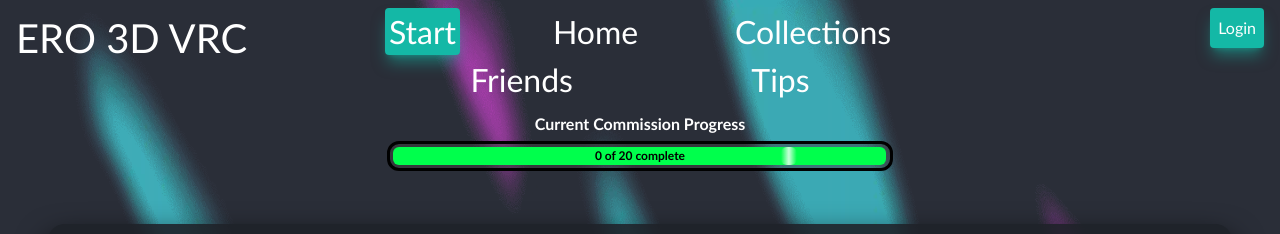
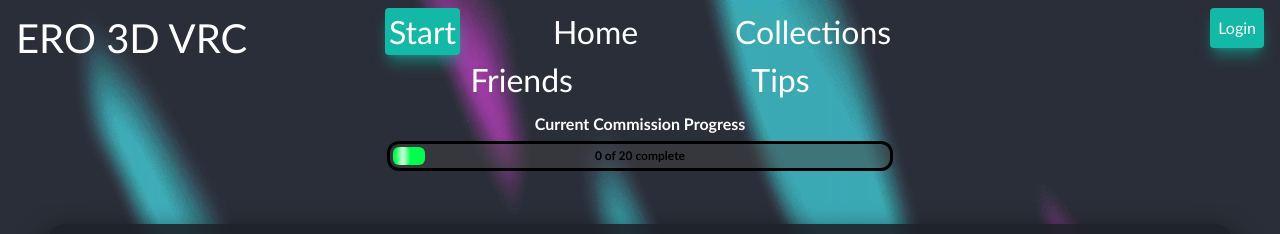
Before and after one commit to ajlineb/Ero3D-VRC, a React (Create React App) app in the folder client/: page /#/ in a window 1280 px wide. Shown: the top 234 px of the page. Built offline with nearby package versions, Linux system fonts and the light colour scheme; what tw-elements would draw is missing.

Commit message:
updating the commission bar progress to 0 and added notes

```diff
--- a/client/src/App.css
+++ b/client/src/App.css
@@ -1,7 +1,8 @@
 :root {
   --main-bg-color: #282c34;
   --main-header-footer-color: #1f2229e5;
-  --calc: calc(20 / 20);
+  /* make it at least .1 so the animation still works */
+  --calc: calc(0.1 / 20);
   --width: var(--calc) * 100;
 }
 
```
